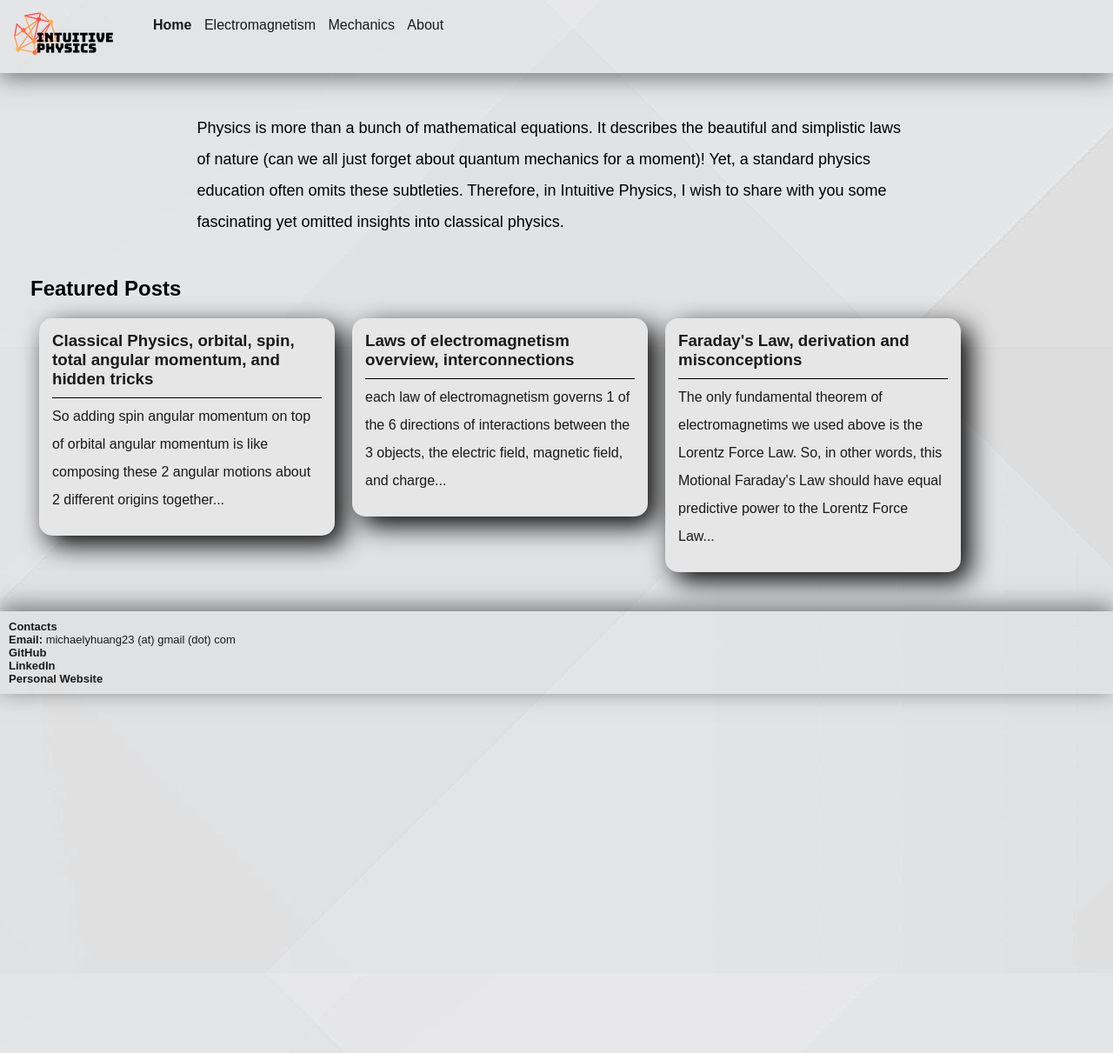
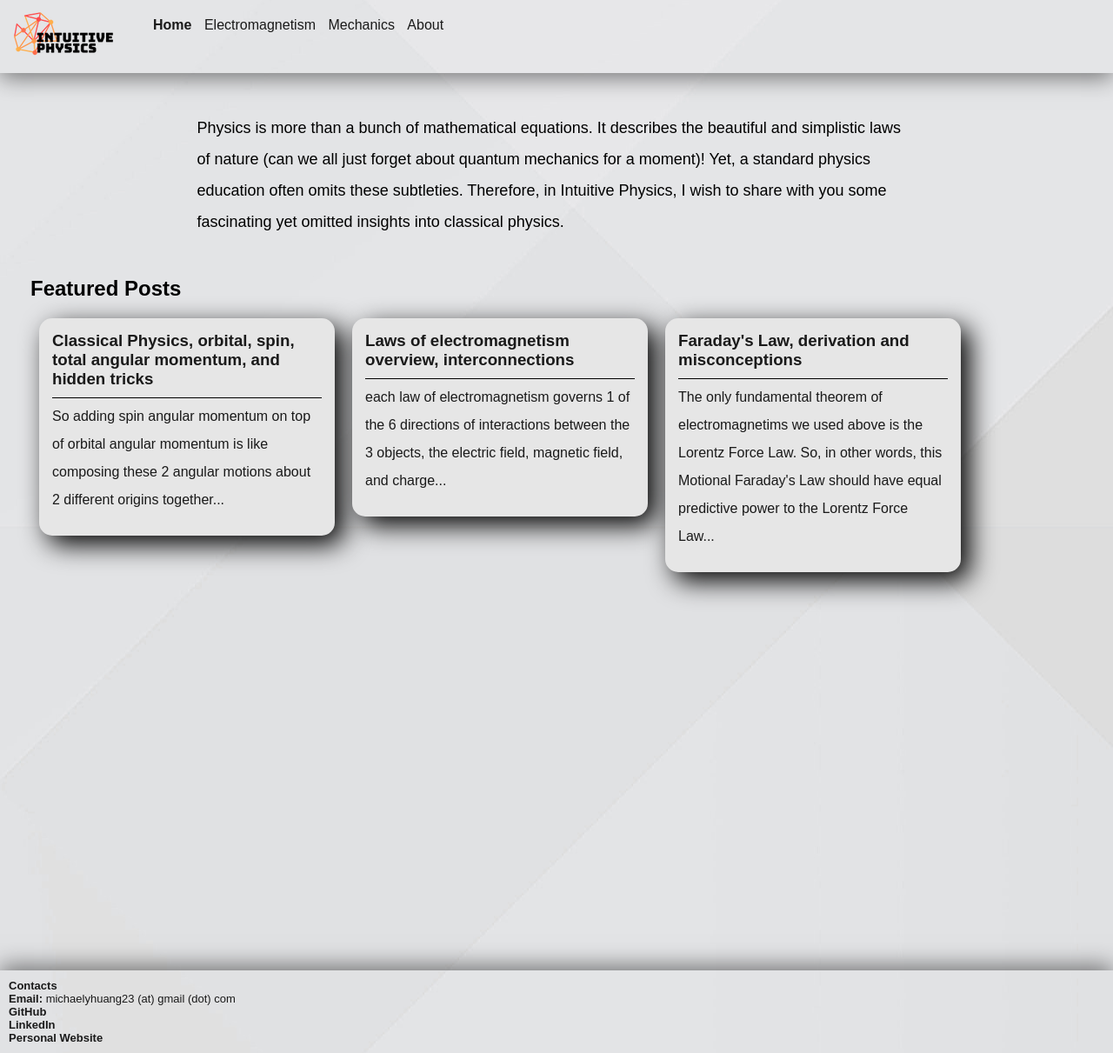
Before and after one commit to IntuitivePhysics/IntuitivePhysics, a Jekyll site: the page built from index.html, in a window 1280 px wide. Shown: the whole page at 87% size. Built offline with Jekyll 4.4.1, drawn with Linux system fonts in a browser that asks for light colours; before the commit the page ends 900 px from its top, so only the background shows below that.

Commit message:
footer space

```diff
--- a/_sass/main.scss
+++ b/_sass/main.scss
@@ -128,6 +128,7 @@ main{
 }
 
 footer{
+    margin-top: 35%;
     box-shadow: 0px -5px 25px 0px rgba(0, 0, 0, 0.5);
     color: rgb(26, 26, 26);
 }
```
